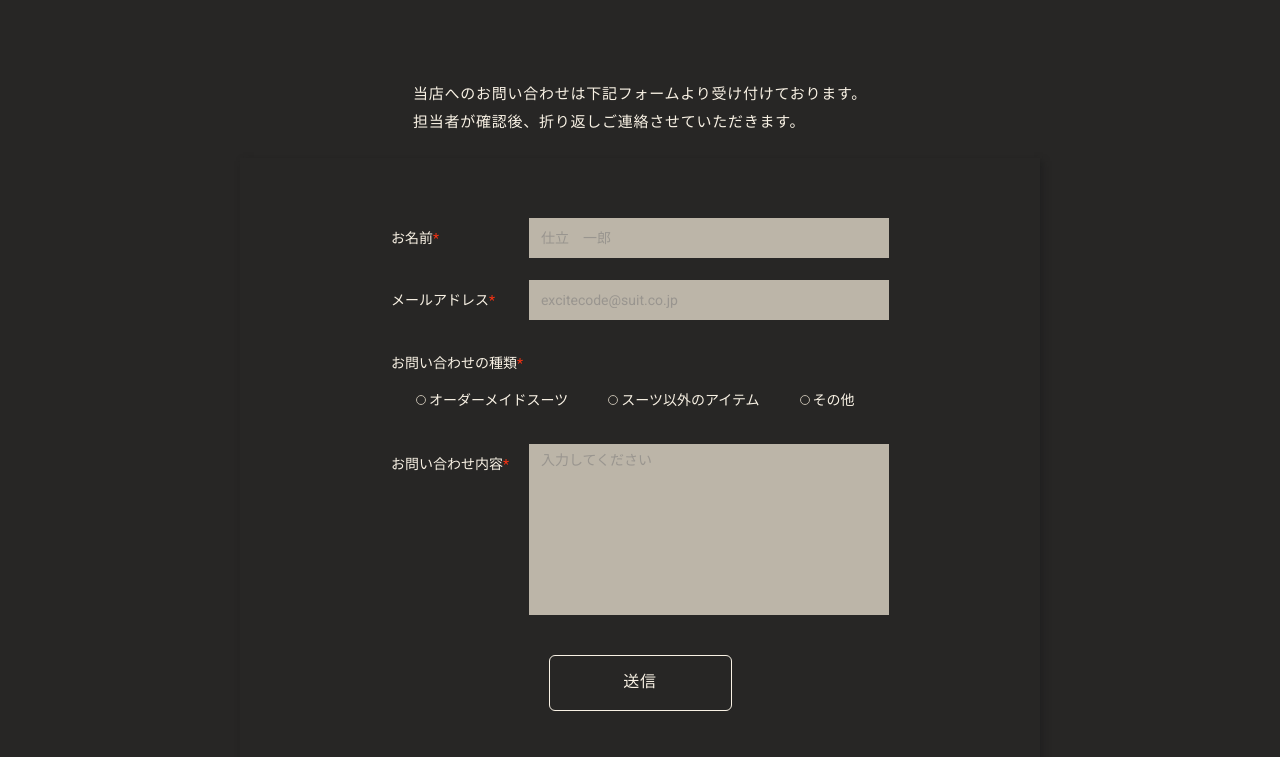
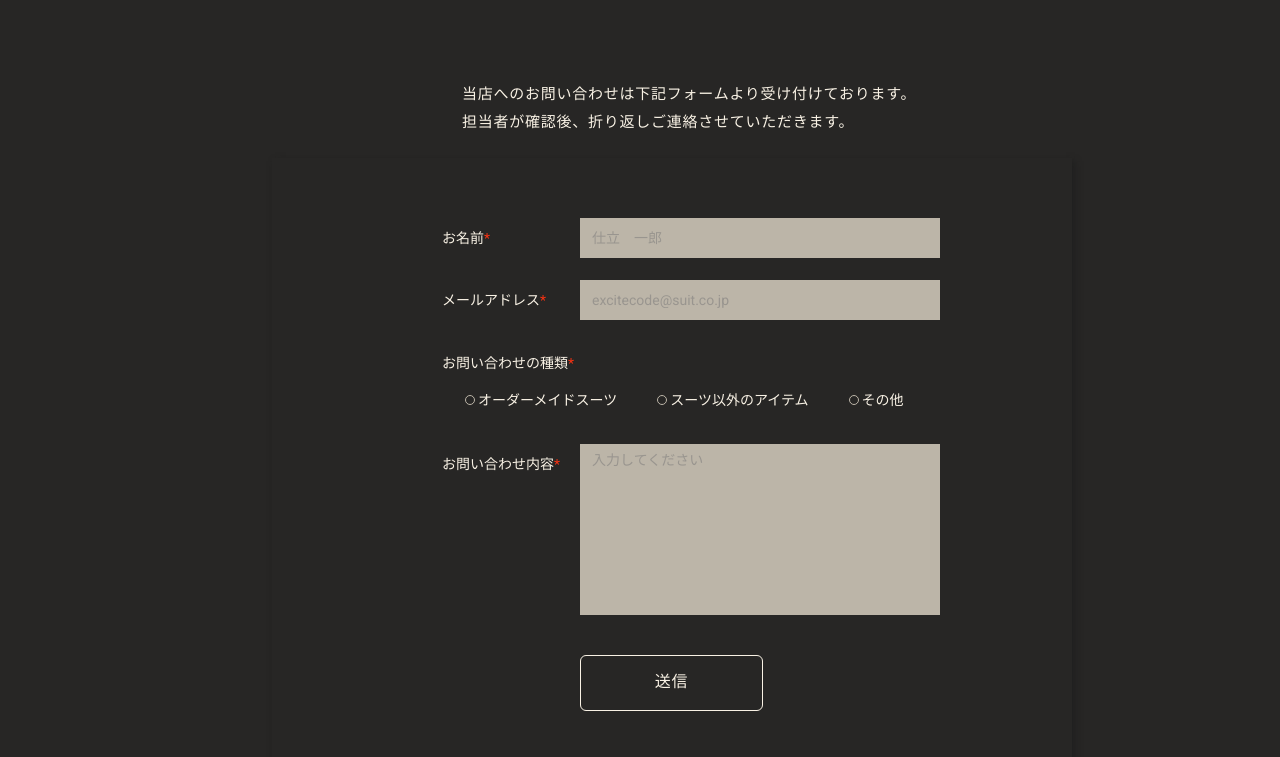
Before and after one commit to akihiro-210/masata-html-aparelshop, a plain HTML site: page contact.html in a window 1280 px wide. Shown: the part 483-1240 px from the top of the page. Drawn offline with nearby package versions, Linux system fonts and the light colour scheme.

Commit message:
pc版修正

```diff
--- a/sass/style.scss
+++ b/sass/style.scss
@@ -1143,9 +1143,8 @@
 
 .contact-form__textbox{
     max-width: 500px;
-    margin-left: auto;
+    margin-left: calc(100% * 190/800);
     margin-right: auto;
-    text-align: center;
 }
 
 .contact-form__heading{
@@ -1175,7 +1174,7 @@
 .contact-form__button{
     max-width: 498px;
     width: 100%;
-    margin-left: auto;
+    margin-left: calc(100% * 145/750);
     margin-right: auto;
 }
 
@@ -1288,7 +1287,7 @@
 .radio__input{
     display: flex;
     margin-top: 20px;
-    margin-left: 20px;
+    margin-left: 18px;
     @include mq("md"){
         margin-left: 0;
         margin-top: 8px;
@@ -1331,9 +1330,14 @@
 
 .contact-form__button{
     margin-top: 33px;
+    margin-left: calc(100% * 283/750);
     @include mq("md"){
         margin-top: 13px;
     }
+}
+
+.form__button.button{
+    margin-inline: 0;
 }
 
 .form__button{
@@ -1375,8 +1379,8 @@
     max-width: 850px;
     padding-left: 25px;
     padding-right: 25px;
-    margin-left: auto;
-    margin-right: auto;
+    margin-left: calc(100% * 278/1440);
+    margin-right: calc(100% * 312/1440);
     @include mq("md"){
         padding-left: 15px;
         padding-right: 15px;
```
Also changed, not shown: css/style.css, 1 other file.
